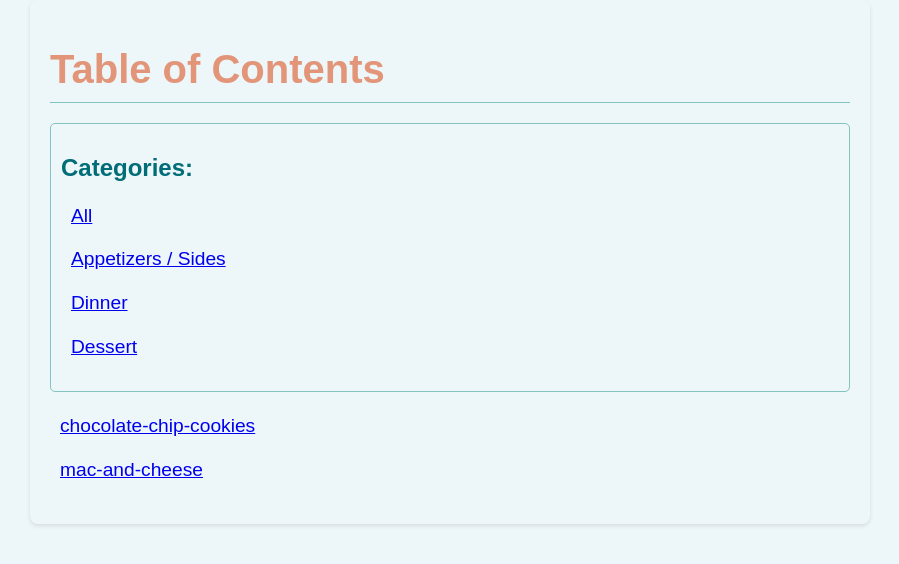
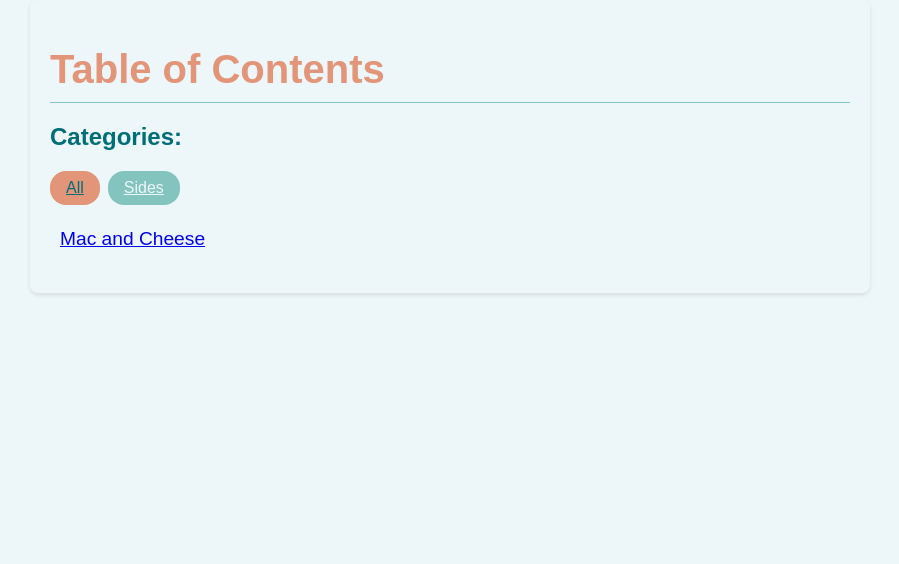
Before and after one commit to jdvne/devines.org, a React (Vite) app: page /cookbook in a window 1280 px wide. Shown: the top 564 px of the page, without its empty margins (190-1089 px from the left). Built offline with nearby package versions, Linux system fonts and the light colour scheme; a web font is replaced by a local one.

Commit message:
feat: better styling

```diff
--- a/src/pages/Cookbook.jsx
+++ b/src/pages/Cookbook.jsx
@@ -1,40 +1,54 @@
 import { useState, useEffect } from 'react';
-import { Link } from 'react-router-dom';
+import { Link, useSearchParams } from 'react-router-dom';
+import { Helmet } from "react-helmet";
+
+import matter from 'gray-matter';
 import styles from './Cookbook.module.css';
 
 export function Cookbook() {
   const [recipes, setRecipes] = useState([]);
-  const [selectedCategory, setSelectedCategory] = useState("All");
+  const [categories, setCategories] = useState([]);
+  const [searchParams] = useSearchParams();
+  const selectedCategory = searchParams.get('category') || "All";
 
   useEffect(() => {
     const fetchRecipes = async () => {
       // Dynamically import all .md files from the src/recipes directory
       const modules = import.meta.glob('../recipes/*.md');
       const recipeData = [];
+      const categorySet = new Set();
+      categorySet.add("All");
 
       for (const path in modules) {
         const module = await modules[path]();
         const name = path.split('/').pop().replace('.md', '');
-          const category = module.metadata?.category || "Uncategorized"; // Assuming frontmatter with category
+
+        const response = await fetch(module.default);
+        const text = await response.text();
+        const { data } = matter(text);
+
+        const category = data?.category || "Uncategorized";
+        categorySet.add(category);
 
         if (selectedCategory === "All" || category === selectedCategory) {
           recipeData.push({
             name: name,
+            title: data?.title || name,
             module: module,
             category: category,
           });
         }
       }
       setRecipes(recipeData);
+      setCategories([...categorySet]);
     };
 
     fetchRecipes();
   }, [selectedCategory]);
 
-  const categories = ["All", "Appetizers / Sides", "Dinner", "Dessert"];
-
   return (
     <div className={styles.recipePage}>
+      <Helmet bodyAttributes={{ class: styles.body }} />
       <div className={styles.recipeContainer}>
         <h1 className={styles.recipeTitle}>Table of Contents</h1>
         <div className={styles.recipeHorizontalBar}></div>
@@ -42,28 +56,26 @@ export function Cookbook() {
         <div className={styles.recipeContent}>
           <div className={styles.recipeCategories}>
             <h2 className={styles.recipeCategoriesTitle}>Categories:</h2>
-            <ul className={styles.recipeList}>
+            <div className={styles.categoryChips}>
               {categories.map((category) => (
-                <li key={category} className={styles.recipeListItem}>
-                  <a
-                    href={`#${category.toLowerCase().replace(/ /g, "-")}`}
-                    onClick={(e) => {
-                      e.preventDefault();
-                      setSelectedCategory(category);
-                    }}
+                <Link
+                  key={category}
+                  to={category === "All" ? "/cookbook" : `/cookbook?category=${encodeURIComponent(category)}`}
+                  className={`${styles.categoryChip} ${
+                    selectedCategory === category ? styles.selected : ''
+                  }`}
                 >
                   {category}
-                  </a>
-                </li>
+                </Link>
               ))}
-            </ul>
+            </div>
           </div>
         </div>
 
         <ul className={styles.recipeList}>
           {recipes.map((recipe) => (
             <li key={recipe.name} className={styles.recipeListItem}>
-              <Link to={`/cookbook/${recipe.name}`}>{recipe.name}</Link>
+              <Link to={`/cookbook/${recipe.name}`}>{recipe.title}</Link>
             </li>
           ))}
         </ul>
--- a/src/pages/Cookbook.module.css
+++ b/src/pages/Cookbook.module.css
@@ -1,3 +1,7 @@
+.body {
+  background-color: var(--alice-blue);
+}
+
 .recipeContainer {
   font-family: sans-serif;
   color: var(--caribbean-current);
@@ -28,9 +32,6 @@
 
 .recipeContent {
   margin-bottom: 20px;
-  border: 1px solid var(--tiffany-blue);
-  padding: 10px;
-  border-radius: 5px;
 }
 
 .recipeMetadataLabel {
@@ -71,3 +72,26 @@
   background-color: var(--alice-blue);
   min-height: 100vh;
 }
+
+.categoryChips {
+  display: flex;
+  flex-wrap: wrap;
+  gap: 8px;
+  margin-bottom: 16px;
+}
+
+.categoryChip {
+  background-color: var(--tiffany-blue);
+  color: var(--alice-blue);
+  border: none;
+  padding: 8px 16px;
+  border-radius: 16px;
+  cursor: pointer;
+  font-size: 1em;
+}
+
+
+.categoryChip.selected {
+  background-color: var(--atomic-tangerine);
+  color: var(--caribbean-current);
+}
--- a/src/pages/Recipe.jsx
+++ b/src/pages/Recipe.jsx
@@ -8,7 +8,7 @@ import remarkGfm from 'remark-gfm';
 import rehypeRaw from 'rehype-raw';
 import matter from 'gray-matter';
 import { Buffer } from 'buffer';
-import styles from './Recipe.module.css';
+import styles from './Cookbook.module.css';
 
 
 // Provide Buffer globally for gray-matter
@@ -62,7 +62,7 @@ export function Recipe() {
     return (
         <div className={styles.recipePage}>
             <div className={styles.recipeContainer}>
-                <Helmet>
+                <Helmet bodyAttributes={{ class: styles.body }}>
                     <title>{metadata?.title || 'Recipe'}</title>
                     <meta property="og:title" content={metadata?.title || 'Recipe'} />
                     <meta property="og:description" content={metadata?.description || ''} />
--- a/src/pages/Recipe.module.css
+++ /dev/null
@@ -1,73 +0,0 @@
-.recipeContainer {
-  font-family: sans-serif;
-  color: var(--caribbean-current);
-  background-color: var(--alice-blue);
-  padding: 20px;
-  border-radius: 8px;
-  box-shadow: 0 2px 4px rgba(0, 0, 0, 0.1);
-  max-width: 800px;
-  margin: 0 auto;
-}
-
-.recipeTitle {
-  font-size: 2.5em;
-  margin-bottom: 10px;
-  color: var(--atomic-tangerine);
-}
-
-.recipeHorizontalBar {
-  border-bottom: 1px solid var(--tiffany-blue);
-  margin-bottom: 20px;
-}
-
-.recipeMetadataTitle {
-  font-size: 1.5em;
-  color: var(--caribbean-current);
-  margin-bottom: 10px;
-}
-
-.recipeContent {
-  margin-bottom: 20px;
-  border: 1px solid var(--tiffany-blue);
-  padding: 10px;
-  border-radius: 5px;
-}
-
-.recipeMetadataLabel {
-  font-weight: bold;
-  color: var(--tiffany-blue);
-}
-
-.recipeCategoriesTitle {
-  color: var(--caribbean-current);
-}
-
-.recipeBackLink {
-  color: var(--tiffany-blue);
-  text-decoration: none;
-  font-weight: bold;
-  margin-bottom: 10px;
-  display: block;
-}
-
-.recipeBackLink:hover {
-  text-decoration: underline;
-}
-
-.recipeList {
-  list-style: none;
-  padding-left: 0;
-  font-size: 1.2em;
-  line-height: 1.5;
-}
-
-.recipeListItem {
-  margin-bottom: 15px;
-  color: var(--caribbean-current);
-  padding-left: 10px;
-}
-
-.recipePage {
-  background-color: var(--alice-blue);
-  min-height: 100vh;
-}
--- a/src/recipes/chocolate-chip-cookies.md
+++ /dev/null
@@ -1,28 +0,0 @@
----
-title: Chocolate Chip Cookies
----
-# Chocolate Chip Cookies
-
-## Ingredients
-
-*   1 cup (2 sticks) unsalted butter, softened
-*   3/4 cup granulated sugar
-*   3/4 cup packed brown sugar
-*   2 large eggs
-*   1 teaspoon vanilla extract
-*   2 1/4 cups all-purpose flour
-*   1 teaspoon baking soda
-*   1 teaspoon salt
-*   2 cups chocolate chips
-
-## Instructions
-
-1.  Preheat oven to 375 degrees F (190 degrees C).
-2.  Cream together the butter, granulated sugar, and brown sugar until smooth.
-3.  Beat in the eggs one at a time, then stir in the vanilla.
-4.  Dissolve baking soda in hot water. Add to batter along with salt.
-5.  Stir in flour and chocolate chips.
-6.  Drop by large spoonfuls onto ungreased baking sheets.
-7.  Bake for 9-11 minutes, or until edges are nicely browned.
-
-Enjoy!
--- a/src/recipes/mac-and-cheese.md
+++ b/src/recipes/mac-and-cheese.md
@@ -1,24 +1,24 @@
 ---
 title: Mac and Cheese
-recipeName: Mac and Cheese
 preparationTime: 30 minutes
 cookTime: 15 minutes
 cookTemperature: 350 degrees
 totalTime: 45 Minutes
+category: Sides
 ---
 
 ## Ingredients
 
-- 1/2 cup flour
-- 1 stick of butter
-- 1/3 gallon of whole milk
-- 1 lb block of Velveeta
-- 2 lbs macaroni noodles
-- 1 lb shredded cheese
-- Paprika
-- Salt
-- Pepper
-- Ancho Chili Powder
+- [ ] 1/2 cup flour
+- [ ] 1 stick of butter
+- [ ] 1/3 gallon of whole milk
+- [ ] 1 lb block of Velveeta
+- [ ] 2 lbs macaroni noodles
+- [ ] 1 lb shredded cheese
+- [ ] Paprika
+- [ ] Salt
+- [ ] Pepper
+- [ ] Ancho Chili Powder
 
 ## Instructions
 
```
Lines whose indentation alone changed are shown as unchanged.
